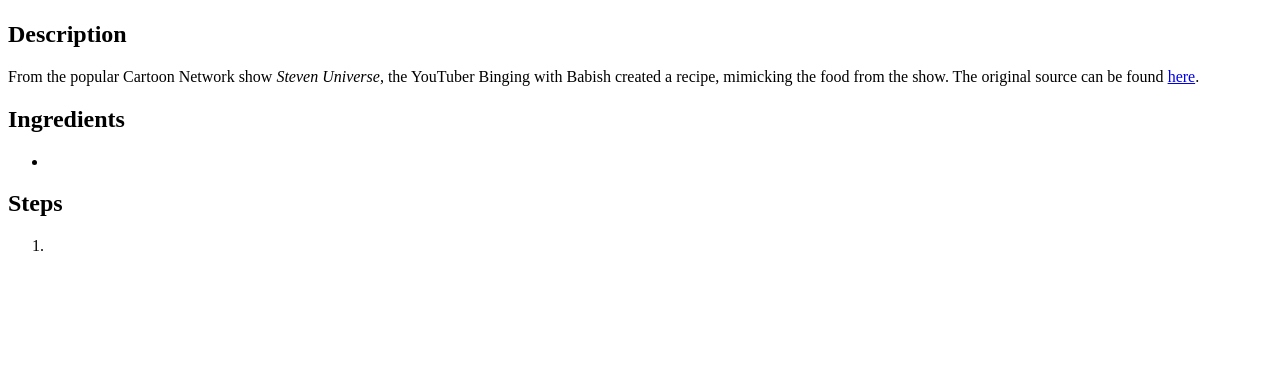
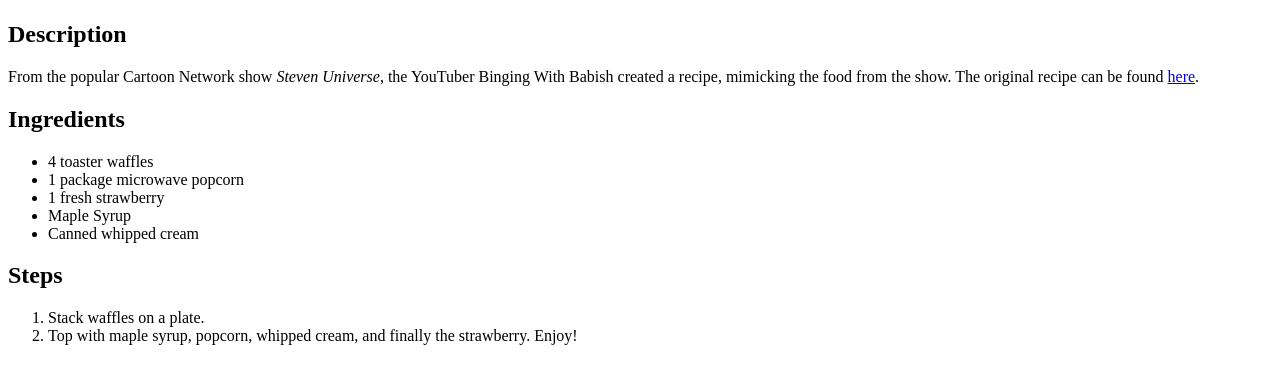
Before and after one commit to ATeaVision/odin-recipes, a plain HTML site: page recipes/togetherbreakfast.html in a window 1280 px wide. Shown: the part 383-766 px from the top of the page. Drawn offline with Linux system fonts and the light colour scheme.

Commit message:
Add ingredients and steps to togetherbreakfast.html

```diff
--- a/recipes/togetherbreakfast.html
+++ b/recipes/togetherbreakfast.html
@@ -11,18 +11,23 @@
     <h1><i>Steven Universe</i>: Together Breakfast</h1>
     <img src="https://images.squarespace-cdn.com/content/v1/590be7fd15d5dbc6bf3e22d0/1616594769597-4O3XK3E8WL2SQ7XBF1AW/Screen+Shot+2021-03-24+at+9.05.19+AM.png" alt="A stack of waffles topped with popcorn, caramel, and whipped cream on a wooden counter.">
     <h2>Description</h2>
-    <p>From the popular Cartoon Network show <i>Steven Universe</i>, the YouTuber Binging with Babish created
-        a recipe, mimicking the food from the show. The original source can be found <a href="https://www.bingingwithbabish.com/recipes/together-breakfast-steven-universe">here</a>.
+    <p>From the popular Cartoon Network show <i>Steven Universe</i>, the YouTuber Binging With Babish created
+        a recipe, mimicking the food from the show. The original recipe can be found <a href="https://www.bingingwithbabish.com/recipes/together-breakfast-steven-universe">here</a>.
     </p>
 
     <h2>Ingredients</h2>
     <ul>
-        <li></li>
+        <li>4 toaster waffles</li>
+        <li>1 package microwave popcorn</li>
+        <li>1 fresh strawberry</li>
+        <li>Maple Syrup</li>
+        <li>Canned whipped cream</li>
     </ul>
 
     <h2>Steps</h2>
     <ol>
-        <li></li>
+        <li>Stack waffles on a plate.</li>
+        <li>Top with maple syrup, popcorn, whipped cream, and finally the strawberry. Enjoy!</li>
     </ol>
 </body>
 
```
